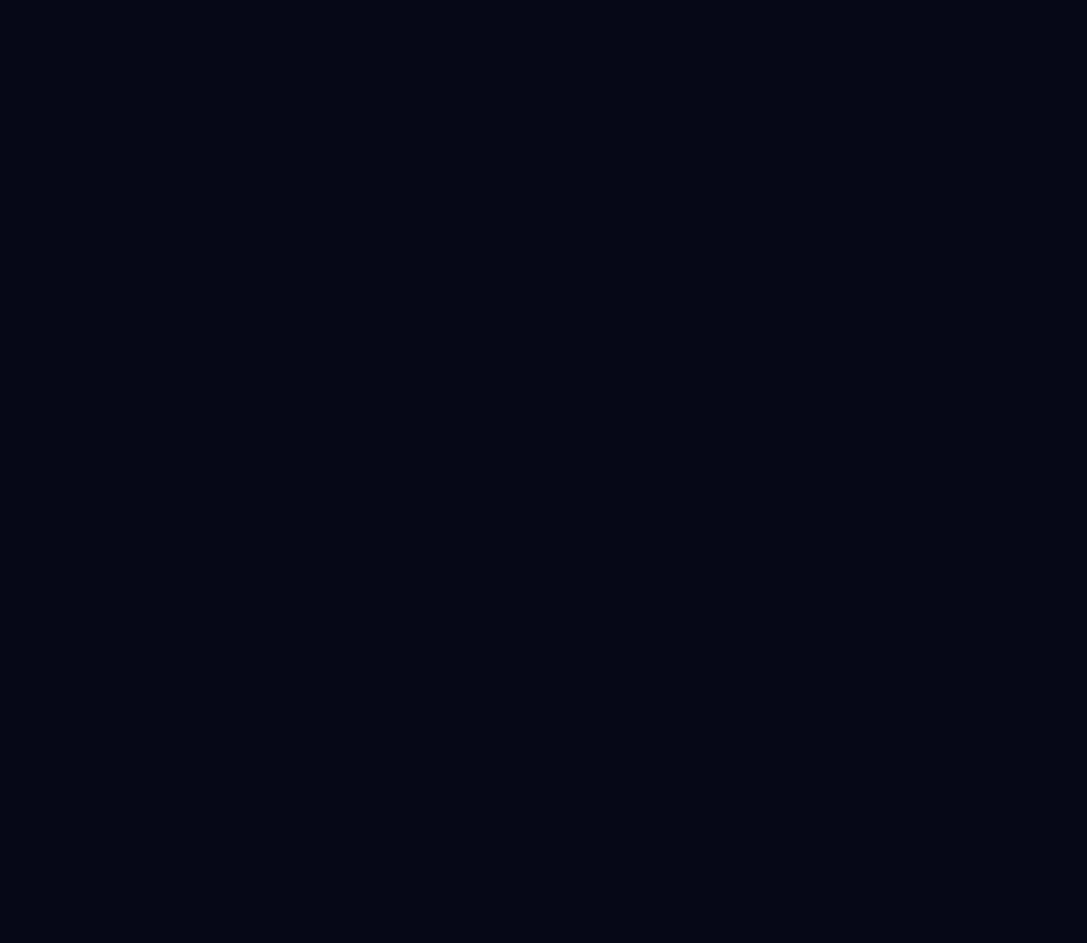
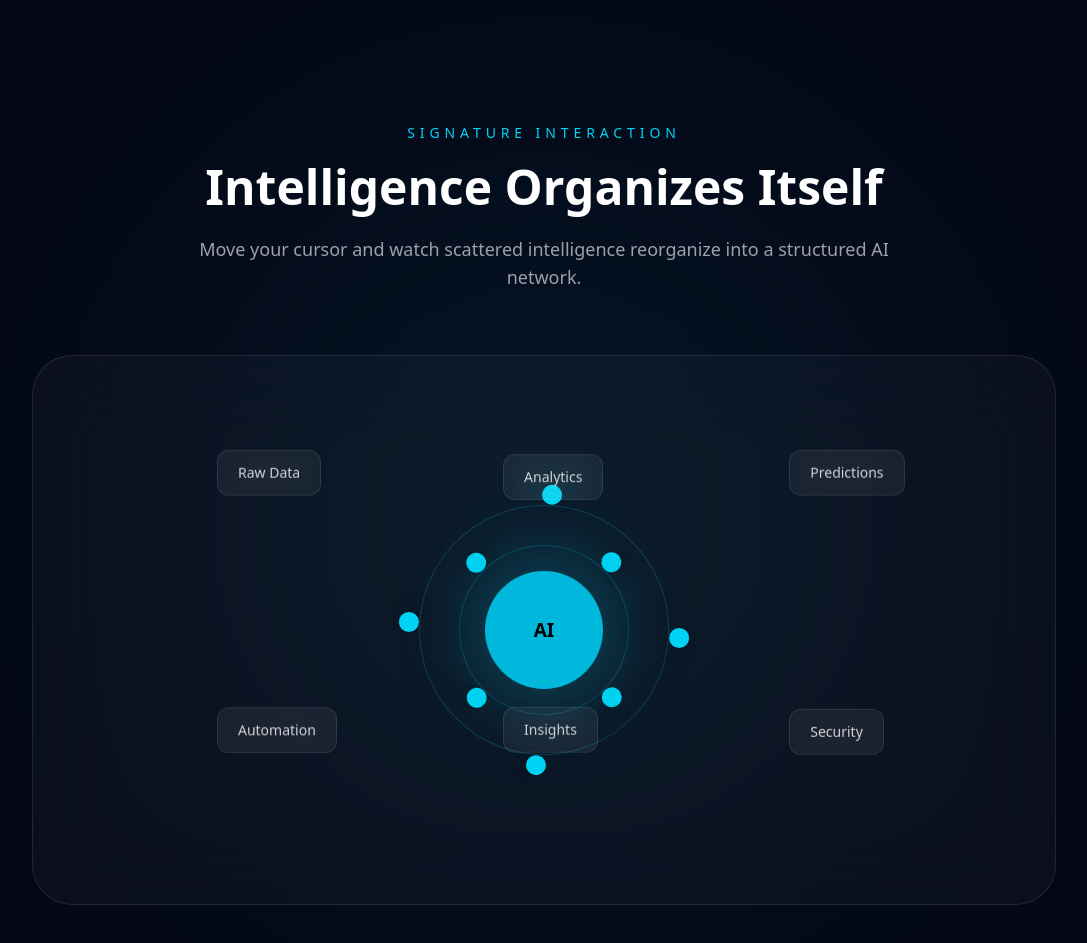
Before and after one commit to nayon-kumar/raco-ai-assignment, a Next.js app: page / in a window 1280 px wide. Shown: the part 3480-4423 px from the top of the page, without its empty margins (96-1183 px from the left). Before the commit the page ends 3475 px from the top, so only its background shows below. Built offline with nearby package versions, Linux system fonts and the light colour scheme.

Commit message:
Signature Interaction section designed

```diff
--- a/src/app/page.jsx
+++ b/src/app/page.jsx
@@ -1,6 +1,7 @@
 import DashboardPreview from "@/components/DashboardPreview";
 import Hero from "@/components/Hero";
 import InsightFlow from "@/components/InsightFlow";
+import SignatureInteraction from "@/components/SignatureInteraction";
 import Image from "next/image";
 
 export default function Home() {
@@ -9,6 +10,7 @@ export default function Home() {
       <Hero />
       <InsightFlow />
       <DashboardPreview />
+      <SignatureInteraction />
     </div>
   );
 }
--- a/src/components/SignatureInteraction.jsx
+++ b/src/components/SignatureInteraction.jsx
@@ -0,0 +1,150 @@
+"use client";
+
+import { motion, useMotionValue, useSpring, useTransform } from "framer-motion";
+
+export default function SignatureInteraction() {
+  const mouseX = useMotionValue(0);
+  const mouseY = useMotionValue(0);
+
+  const rotateX = useSpring(useTransform(mouseY, [-300, 300], [12, -12]));
+  const rotateY = useSpring(useTransform(mouseX, [-300, 300], [-12, 12]));
+
+  const handleMouseMove = (e) => {
+    const rect = e.currentTarget.getBoundingClientRect();
+
+    mouseX.set(e.clientX - rect.left - rect.width / 2);
+    mouseY.set(e.clientY - rect.top - rect.height / 2);
+  };
+
+  const handleLeave = () => {
+    mouseX.set(0);
+    mouseY.set(0);
+  };
+
+  return (
+    <section
+      id="interaction"
+      className="relative overflow-hidden bg-[#050816] py-32"
+    >
+      {/* Background Glow */}
+
+      <div className="absolute inset-0">
+        <div className="absolute left-1/2 top-1/2 h-[650px] w-[650px] -translate-x-1/2 -translate-y-1/2 rounded-full bg-cyan-500/10 blur-[170px]" />
+      </div>
+
+      <div className="relative z-10 mx-auto max-w-7xl px-6">
+        <motion.div
+          initial={{ opacity: 0, y: 35 }}
+          whileInView={{ opacity: 1, y: 0 }}
+          viewport={{ once: true }}
+          className="mb-16 text-center"
+        >
+          <p className="text-sm font-medium uppercase tracking-[0.35em] text-cyan-400">
+            Signature Interaction
+          </p>
+
+          <h2 className="mt-5 text-5xl font-bold text-white">
+            Intelligence Organizes Itself
+          </h2>
+
+          <p className="mx-auto mt-6 max-w-3xl text-lg text-zinc-400">
+            Move your cursor and watch scattered intelligence reorganize into a
+            structured AI network.
+          </p>
+        </motion.div>
+
+        <div
+          onMouseMove={handleMouseMove}
+          onMouseLeave={handleLeave}
+          className="flex justify-center"
+        >
+          <motion.div
+            style={{
+              rotateX,
+              rotateY,
+              transformStyle: "preserve-3d",
+            }}
+            className="relative flex h-[550px] w-full max-w-5xl items-center justify-center rounded-[40px] border border-white/10 bg-white/[0.03] backdrop-blur-2xl"
+          >
+            {/* Center */}
+
+            <motion.div
+              animate={{
+                scale: [1, 1.08, 1],
+              }}
+              transition={{
+                repeat: Infinity,
+                duration: 4,
+              }}
+              className="absolute z-20 flex h-28 w-28 items-center justify-center rounded-full bg-cyan-500 text-lg font-semibold text-black shadow-[0_0_80px_rgba(6,182,212,.45)]"
+            >
+              AI
+            </motion.div>
+
+            {/* Orbit Rings */}
+
+            {[170, 250].map((size, index) => (
+              <motion.div
+                key={size}
+                animate={{ rotate: 360 }}
+                transition={{
+                  repeat: Infinity,
+                  ease: "linear",
+                  duration: 18 + index * 8,
+                }}
+                className="absolute rounded-full border border-cyan-400/20"
+                style={{
+                  width: size,
+                  height: size,
+                }}
+              >
+                {[0, 90, 180, 270].map((deg, i) => (
+                  <div
+                    key={i}
+                    className="absolute h-5 w-5 rounded-full bg-cyan-400 shadow-lg"
+                    style={{
+                      top: "50%",
+                      left: "50%",
+                      transform: `rotate(${deg}deg) translate(${size / 2}px)`,
+                      transformOrigin: "0 0",
+                    }}
+                  />
+                ))}
+              </motion.div>
+            ))}
+
+            {/* Floating Cards */}
+
+            {[
+              "Raw Data",
+              "Analytics",
+              "Predictions",
+              "Automation",
+              "Insights",
+              "Security",
+            ].map((item, index) => (
+              <motion.div
+                key={item}
+                animate={{
+                  y: [0, -12, 0],
+                }}
+                transition={{
+                  repeat: Infinity,
+                  duration: 3 + index * 0.4,
+                }}
+                className="absolute rounded-xl border border-white/10 bg-white/5 px-5 py-3 text-sm text-zinc-300 backdrop-blur-xl"
+                style={{
+                  left: `${18 + (index % 3) * 28}%`,
+                  top: `${18 + Math.floor(index / 3) * 48}%`,
+                  transform: "translateZ(60px)",
+                }}
+              >
+                {item}
+              </motion.div>
+            ))}
+          </motion.div>
+        </div>
+      </div>
+    </section>
+  );
+}
```
